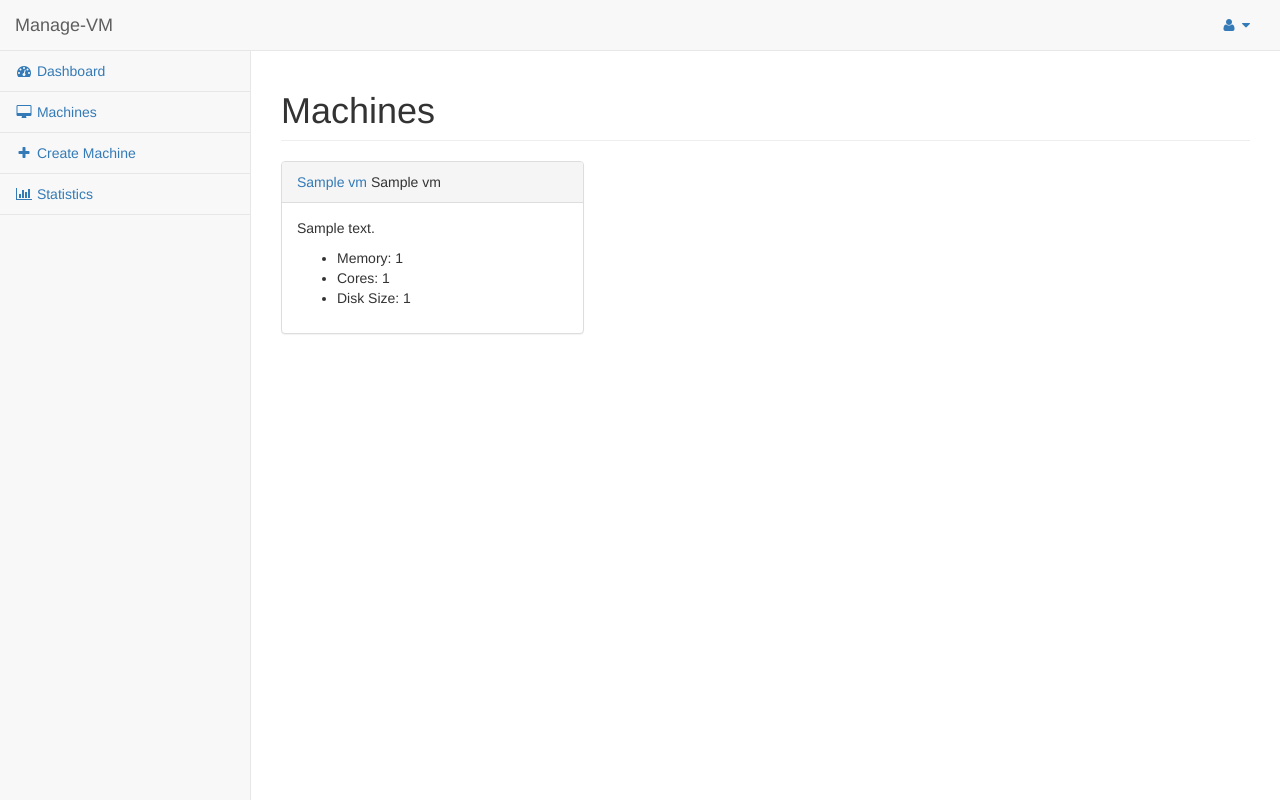
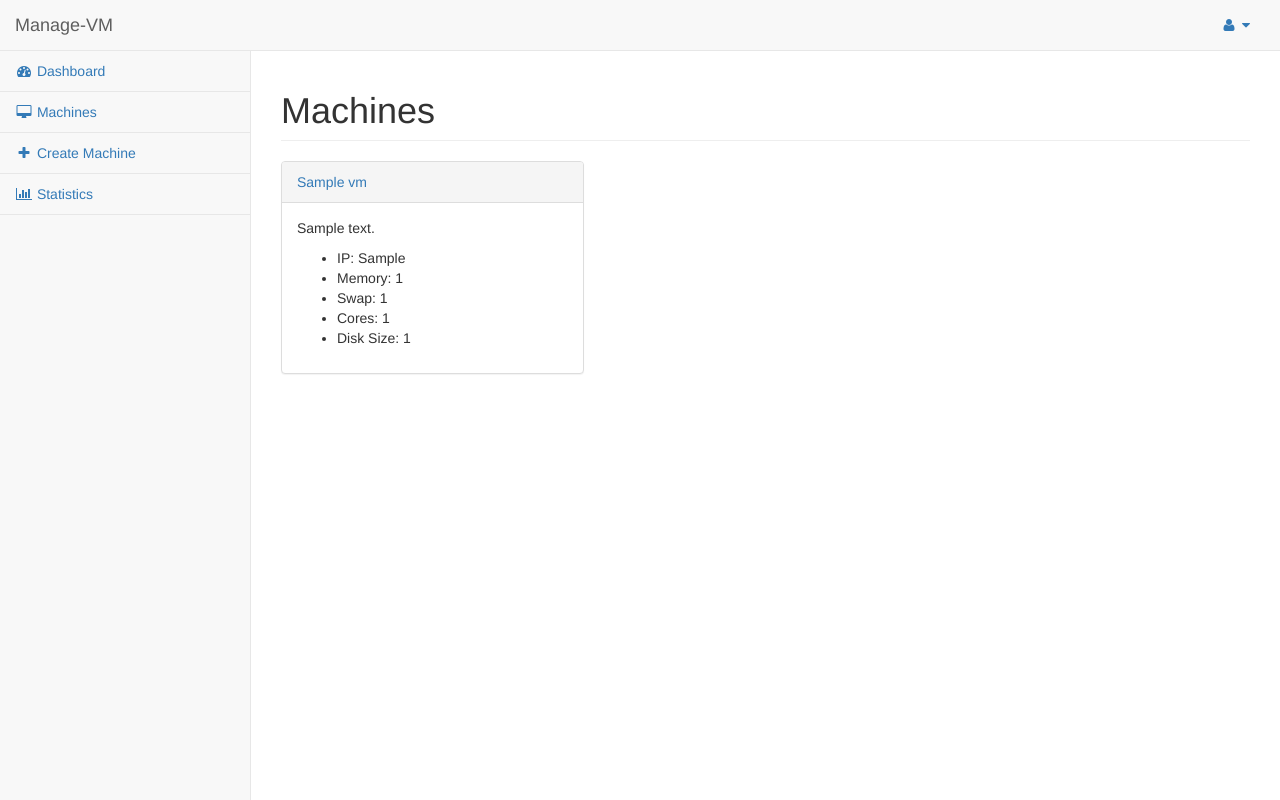
Before and after one commit to 7castle/manage-vm, a Django app: page /manage/ in a window 1280 px wide. Run offline with Django 3.2, Linux system fonts and the light colour scheme; tables that the repository leaves empty hold one stand-in row (values such as "Sample post"); some libraries are stand-ins or nearby versions.

Commit message:
Added more to manage template

```diff
--- a/templates/manage.html
+++ b/templates/manage.html
@@ -42,12 +42,13 @@
                     <div class="panel panel-default">
                         <div class="panel-heading">
                           <a href="/machine/{{machine.hostname}}">{{ machine.hostname }}</a>
-                                {{ machine.hostname }}
                         </div>
                         <div class="panel-body">
                           <p> {{machine.description }} </p>
                           <ul>
+                            <li>IP: {{machine.ip}} </li>
                             <li>Memory: {{ machine.memory }} </li>
+                            <li>Swap: {{machine.swap}} </li>
                             <li>Cores: {{ machine.cores }} </li>
                             <li>Disk Size: {{ machine.disk }} </li>
                           </ul>
```
